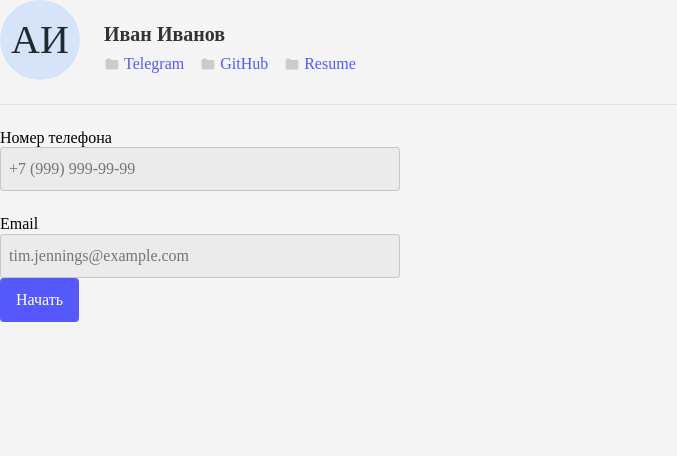
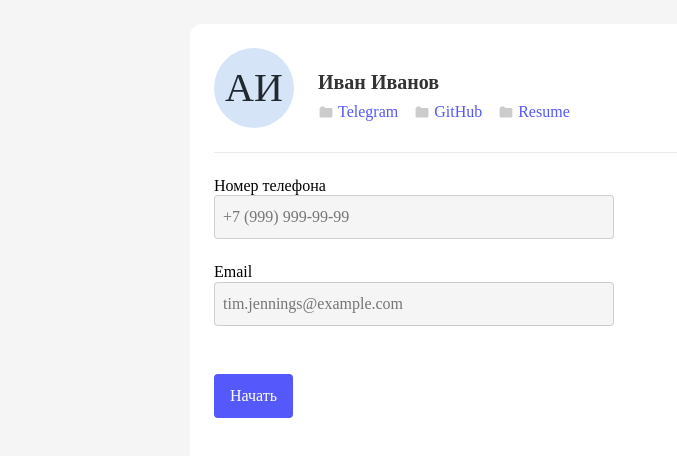
Before and after one commit to AleksandraBakhcheva/front-cloud-camp_form, a React (Create React App) app: page / in a window 1280 px wide. Shown: the top 456 px of the page, without its empty margins (0-677 px from the left). Built offline with nearby package versions, Linux system fonts and the light colour scheme; a web font is replaced by a local one.

Commit message:
modify main page

```diff
--- a/src/assets/pages/Main/Main.scss
+++ b/src/assets/pages/Main/Main.scss
@@ -1,3 +1,13 @@
-.user-input {
-  margin-top: 24px;
+@import "../../styles/General.scss";
+
+.main__container {
+  @include formSize($height: 704px, $border-radius: 12px 12px 0px 0px);
+
+  .user-input {
+    margin-top: 24px;
+  }
+
+  &_button {
+    margin-top: 48px;
+  }
 }
--- a/src/assets/pages/Main/Main.tsx
+++ b/src/assets/pages/Main/Main.tsx
@@ -11,7 +11,7 @@ export default function Main() {
   const navigateNextPage = useNavigate();
 
   return (
-    <>
+    <div className="main__container">
       <Header />
       <Formik
         initialValues={{
@@ -55,11 +55,13 @@ export default function Main() {
               placeholder="tim.jennings@example.com"
             />
           </div>
-          <div>
-            <Button>Начать</Button>
+          <div className="main__container_button">
+            <Button type="submit" id="button-start">
+              Начать
+            </Button>
           </div>
         </Form>
       </Formik>
-    </>
+    </div>
   );
 }
```
